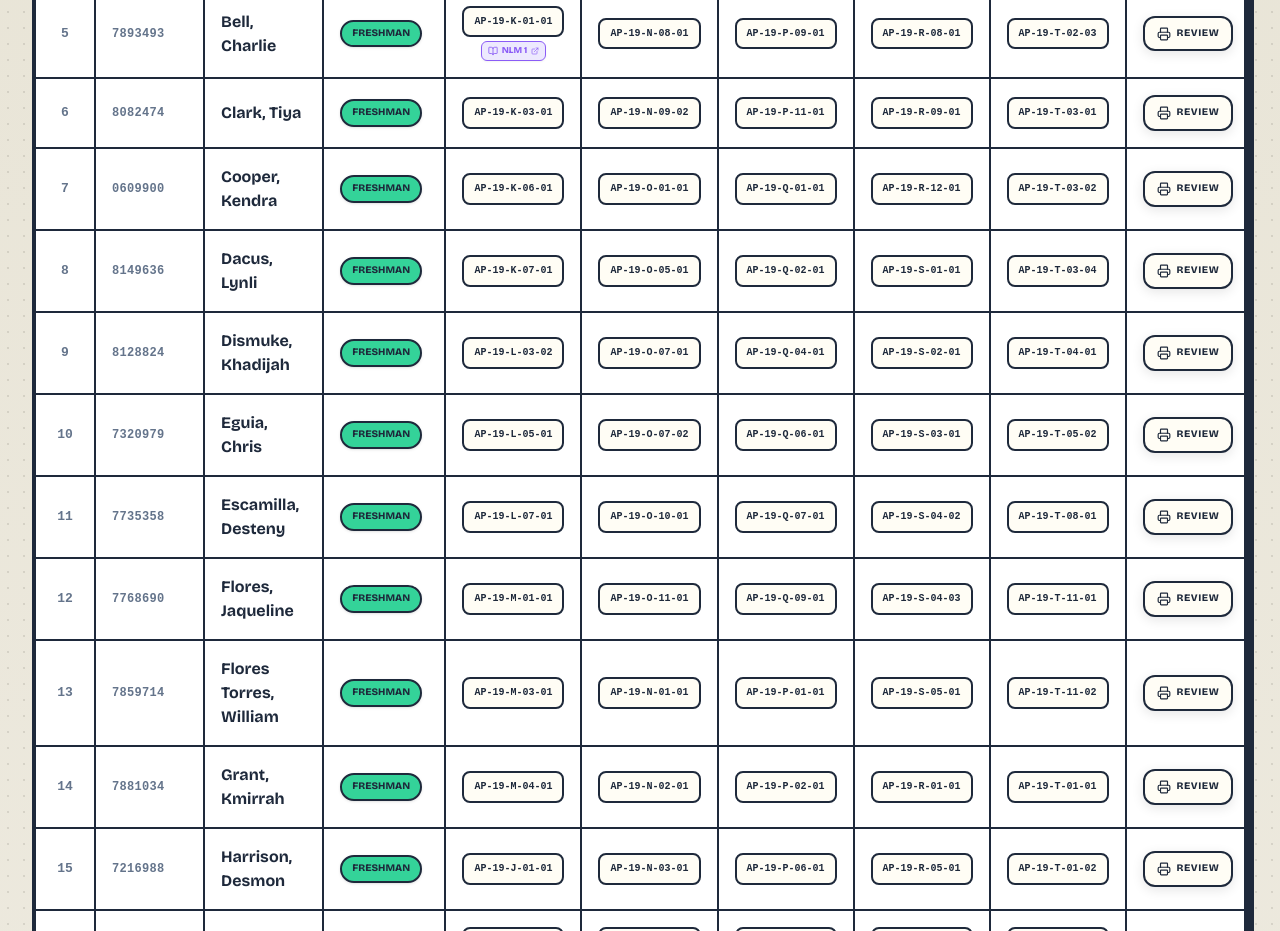
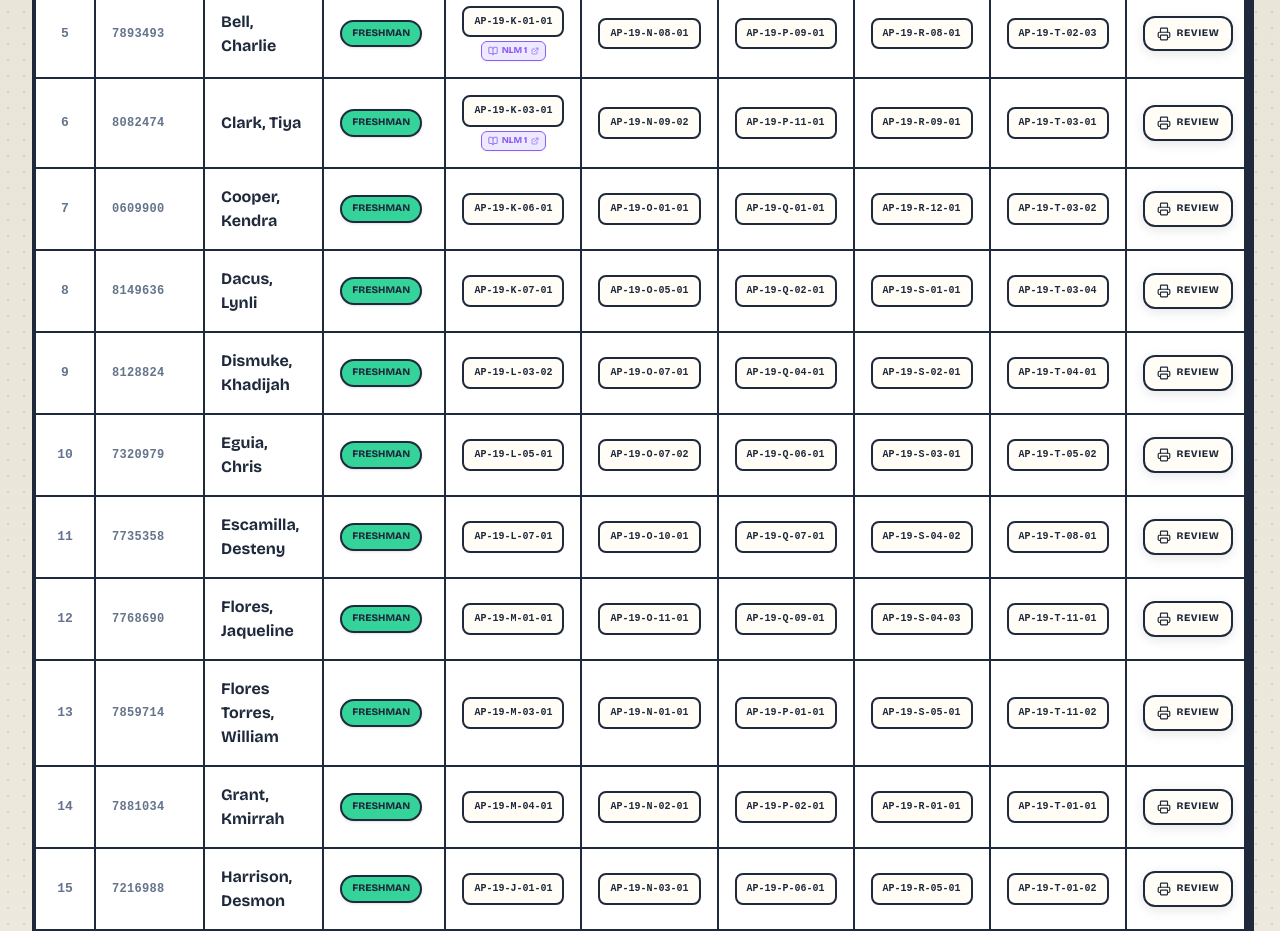
Before and after one commit to victogarcia4/ap2-notebook-lm-fall2026, a React (Vite) app: page / in a window 1280 px wide. Shown: the part 3420-4351 px from the top of the page. Built offline with nearby package versions, Linux system fonts and the light colour scheme; a web font is replaced by a local one.

Commit message:
feat: add Tiya Clark's RBC notebook
Register the new notebook entry for Tiya Clark and link it to her student profile.

```diff
--- a/data/notebooks.json
+++ b/data/notebooks.json
@@ -141,5 +141,16 @@
     "topic": "Respiratory — Chemoreceptor Regulation of Ventilation (AP-19-O-11-01)",
     "description": "Examine central/peripheral chemoreceptor controls regulating rate & depth of alveolar ventilation.",
     "createdAt": "2026-09-06"
+  },
+  {
+    "id": "notebook-clark-tiya-exam1",
+    "title": "Red Blood Cell Structure & Erythropoiesis NotebookLM (AP-19-K-03-01)",
+    "url": "https://notebook.google.com/notebook/c39b2e9f-76b4-4c46-a328-3ef1987cb3c9",
+    "author": "Clark, Tiya",
+    "role": "student",
+    "examId": "exam1",
+    "topic": "Blood — RBC Structure & Erythropoiesis (AP-19-K-03-01)",
+    "description": "Describe structure, function, and development (erythropoiesis) of mature red blood cells.",
+    "createdAt": "2026-09-08"
   }
 ]
--- a/src/data/students.ts
+++ b/src/data/students.ts
@@ -16,7 +16,17 @@ export const defaultStudents: Student[] = [
       exam1: "https://notebook.google.com/notebook/ce9bb629-90bf-48e7-bf9d-545e57420ae6"
     }
   },
-  { id: "8082474", name: "Clark, Tiya", gradeBasis: "Graded", units: "4.00", plan: "Associate Degree - Associate of Science (AS)", level: "Freshman" },
+  {
+    id: "8082474",
+    name: "Clark, Tiya",
+    gradeBasis: "Graded",
+    units: "4.00",
+    plan: "Associate Degree - Associate of Science (AS)",
+    level: "Freshman",
+    notebookLinks: {
+      exam1: "https://notebook.google.com/notebook/c39b2e9f-76b4-4c46-a328-3ef1987cb3c9"
+    }
+  },
   { id: "0609900", name: "Cooper, Kendra", gradeBasis: "Graded", units: "4.00", plan: "Associate Degree - Associate of Science (AS)", level: "Freshman" },
   { id: "8149636", name: "Dacus, Lynli", gradeBasis: "Graded", units: "4.00", plan: "Associate Degree - Associate of Science (AS)", level: "Freshman" },
   { id: "8128824", name: "Dismuke, Khadijah", gradeBasis: "Graded", units: "4.00", plan: "Associate Degree - Associate of Science (AS)", level: "Freshman" },
```
